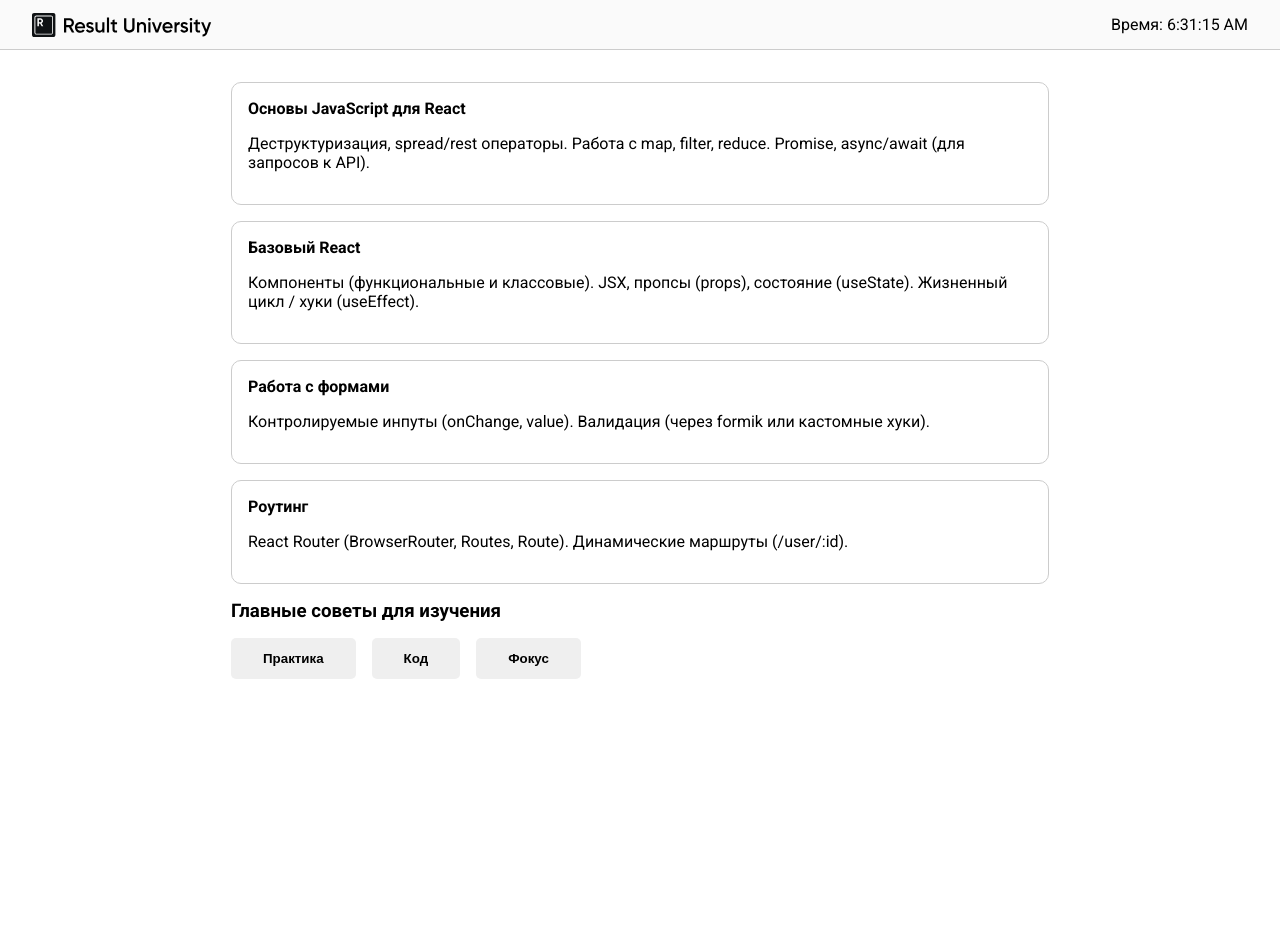
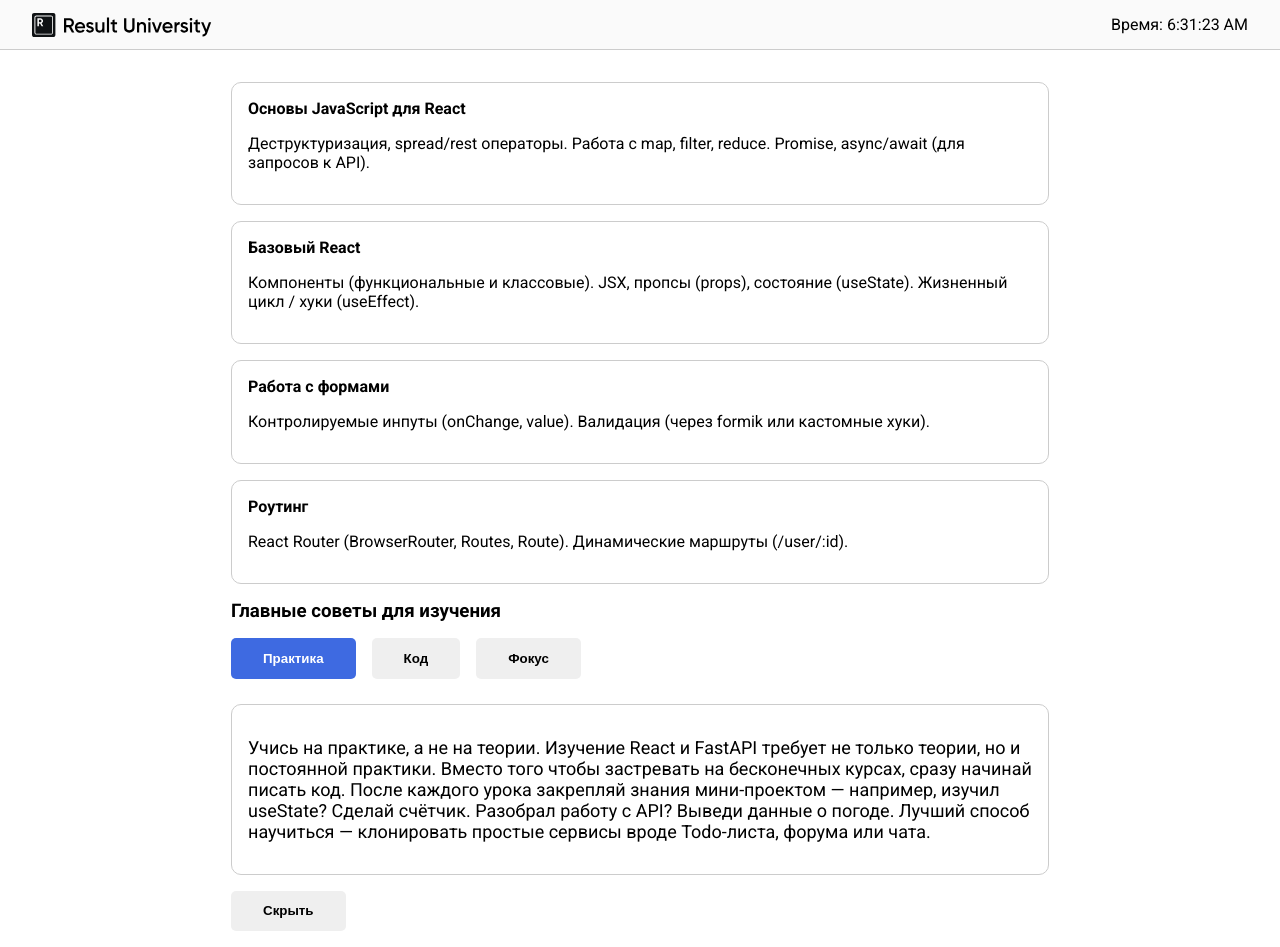
Before and after one commit to miramiramirami/react-learning, a React (Vite) app: page / in a window 1280 px wide. Both pictures are taken after a click on the button "Практика". Before the commit the page ends 800 px from the top, so only its background shows below. Built offline with nearby package versions, Linux system fonts and the light colour scheme.

Commit message:
ReactState, useState, Ternary Operators

```diff
--- a/src/App.jsx
+++ b/src/App.jsx
@@ -1,12 +1,20 @@
+import {useState} from 'react'
+
 import Header from "./components/Header"
 import WayToTeach from "./components/WayToTeach"
 import Button from "./components/Button/Button"
 
-import {ways} from './data'
 
+import {ways, rules} from './data'
 
 
 export default function App() {
+  const [contentType, setContentType] = useState(null)
+
+  function handleClick (type) {
+    setContentType(type)
+  }
+
   return (
     <div>
       <Header/>
@@ -17,14 +25,24 @@ export default function App() {
           <WayToTeach {...ways[1]} />
           <WayToTeach {...ways[2]} />
           <WayToTeach {...ways[3]} />
-
         </section>
 
         <section>
           <h3>Главные советы для изучения</h3>
-          <Button>Практика</Button>
-          <Button>Код</Button>
-          <Button>Фокус</Button>
+          <Button isActive={contentType === 'practice'} onClick={() => handleClick('practice')}>Практика</Button>
+          <Button isActive={contentType === 'code'} onClick={() => handleClick('code')}>Код</Button>
+          <Button isActive={contentType === 'focus'} onClick={() => handleClick('focus')}>Фокус</Button>
+
+          {contentType ? (
+            <>
+              <div className='rulesBlock'>
+                <p className='rulesContent'>{rules[contentType]}</p>
+              </div>
+              <Button onClick={() => handleClick(null)}>Скрыть</Button>
+            </>
+          ) : (
+            <div className='rulesBlock'>Нажми на кнопку</div>
+          )}
         </section>
       </main>
     </div>
--- a/src/components/Button/Button.css
+++ b/src/components/Button/Button.css
@@ -9,7 +9,7 @@
 }
 
 .button:hover{
-    opacity: 0.8;
+    opacity: 0.5;
 }
 
 .button.active{
--- a/src/components/Button/Button.jsx
+++ b/src/components/Button/Button.jsx
@@ -1,9 +1,5 @@
 import './Button.css'
 
-export default function Button({children}){
-    function handleClick(){
-       console.log('button clicked')
-    }
-
-    return <button className='button' onClick={handleClick}>{children}</button>
+export default function Button({children, onClick, isActive}){
+    return <button className={isActive ? 'button active' : 'button'} onClick={onClick}>{children}</button>
 }
--- a/src/components/Header.jsx
+++ b/src/components/Header.jsx
@@ -1,7 +1,9 @@
 import logo from '../../public/logo-name.svg'
+import {useState} from 'react'
 
 export default function Header (){
-    const now = new Date()
+    const [now, setNow] = useState(new Date())
+    setInterval(()=> setNow(new Date()),1000)
 
     return (
         <header>
--- a/src/index.css
+++ b/src/index.css
@@ -46,3 +46,15 @@ section ul li {
 p {
   padding: 1rem 0;
 }
+
+.rulesContent{
+  font-size: 18px;
+}
+
+.rulesBlock{
+  margin-top: 25px;
+  border: 1px solid #ccc;
+  border-radius: 10px;
+  padding: 1rem;
+  margin-bottom: 1rem;
+}
```
Also changed, not shown: 1 other file (tests, documents, lock files or other folders).
